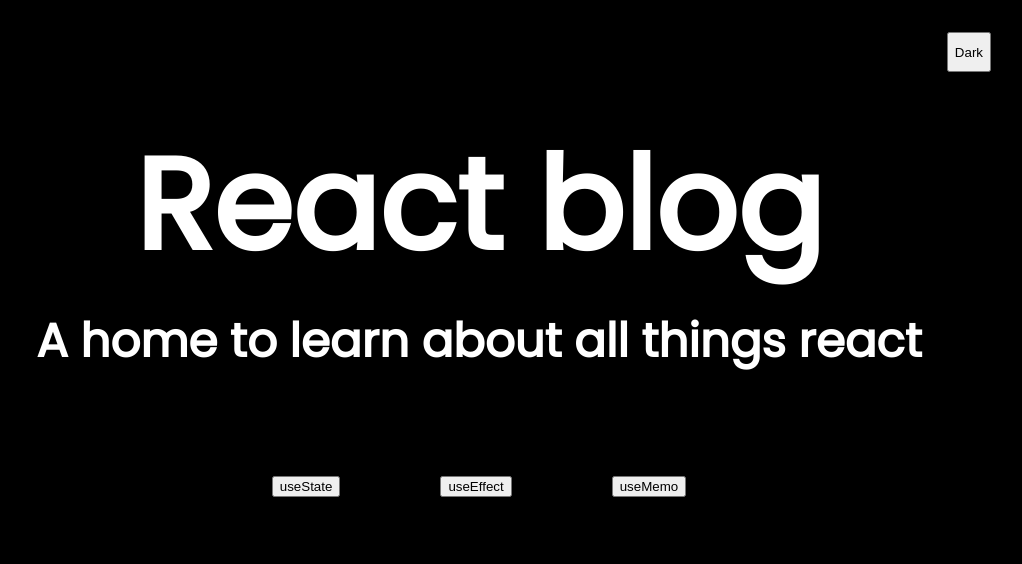
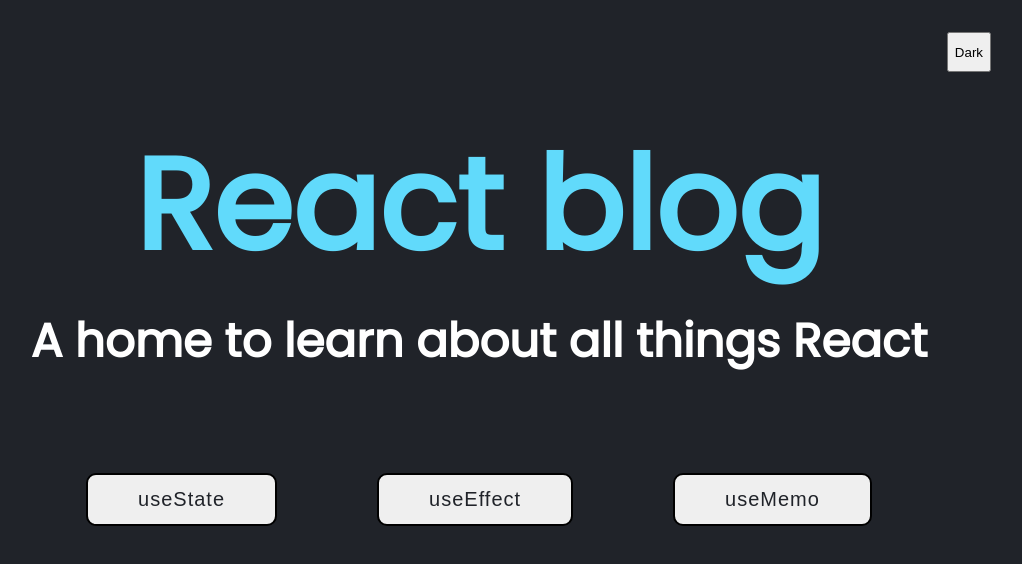
Before and after one commit to taine-rasmussen/react-blog, a React (Create React App) app: page / in a window 1280 px wide. Shown: the top 564 px of the page, without its empty margins (161-1183 px from the left). Built offline with nearby package versions, Linux system fonts and the light colour scheme.

Commit message:
more styling

```diff
--- a/src/App.css
+++ b/src/App.css
@@ -5,3 +5,14 @@ body {
   margin: 0rem;
   box-sizing: border-box;
 }
+
+.link-button {
+  font-size: 20px;
+  font-weight: 200;
+  letter-spacing: 1px;
+  padding: 13px 50px 13px;
+  outline: 0;
+  border: 2px solid black;
+  border-radius: 10px;
+  cursor: pointer;
+}
--- a/src/Components/Landing.js
+++ b/src/Components/Landing.js
@@ -1,13 +1,13 @@
 import React, { useState } from 'react'
-import Button from '../Library/Button'
+import LinkButton from '../Library/LinkButton'
 import '../Styles/Landing.css'
 
 const Landing = () => {
   const [darkMode, setDarkMode] = useState(true)
   const blogLinks = ['useState', 'useEffect', 'useMemo']
   const themeStyles = {
-    color: darkMode ? '#fff' : '#000',
-    backgroundColor: darkMode ? '#000' : '#fff'
+    color: darkMode ? '#61DAFB' : '#202329',
+    backgroundColor: darkMode ? '#202329' : '#fff'
   }
 
   return (
@@ -18,17 +18,27 @@ const Landing = () => {
         >Dark</button >
       </div>
       <div className="landing-headers">
-        <div className="header-title">
+        <div
+          className="header-title"
+          style={{ color: darkMode ? '#61DAFB' : '#202329' }}
+        >
           <h1>React blog</h1>
         </div>
-        <div className="header-subheader">
-          <h3>A home to learn about  all things react</h3>
+        <div
+          className="header-subheader"
+          style={{ color: darkMode ? '#fff' : '#202329' }}
+        >
+          <h3>A home to learn about  all things React</h3>
         </div>
       </div>
       <div className='landing-body'>
         {blogLinks.map(hook => (
           <div className='landing-item-container' key={hook}>
-            <Button text={hook} path={hook} />
+            <LinkButton
+              text={hook}
+              path={hook}
+              darkMode={darkMode}
+            />
           </div>
         ))}
       </div>
--- a/src/Components/StateBlog.js
+++ b/src/Components/StateBlog.js
@@ -4,7 +4,7 @@ import { dracula } from 'react-syntax-highlighter/dist/cjs/styles/hljs';
 import '../Styles/State.css'
 
 import Textbox from '../Library/Textbox'
-import Button from '../Library/Button'
+import LinkButton from '../Library/LinkButton'
 
 const StateBlog = () => {
   const exampleText = 'this is some example text about useState'
@@ -13,7 +13,7 @@ const StateBlog = () => {
     <div className="stateblog-container">
       <div>
         <h1>useState</h1>
-        <Button text={'Home'} path={'/'} />
+        <LinkButton text={'Home'} path={'/'} />
       </div>
       <div className="stateblog-body">
         <Textbox text={exampleText} />
--- a/src/Library/Button.js
+++ /dev/null
@@ -1,17 +0,0 @@
-import React from 'react'
-import { Link } from "react-router-dom";
-
-const Button = (props) => {
-  const {
-    text,
-    path
-  } = props
-
-  return (
-    <>
-      <Link to={path}><button>{text}</button></Link>
-    </>
-  )
-}
-
-export default Button
--- /dev/null
+++ b/src/Library/LinkButton.js
@@ -0,0 +1,24 @@
+import React from 'react'
+import { Link } from "react-router-dom";
+import '../App.css'
+
+const LinkButton = (props) => {
+  const {
+    text,
+    path,
+    darkMode
+  } = props
+
+  return (
+    <>
+      <Link to={path}>
+        <button
+          className="link-button"
+          style={{ color: '#202329' }}
+        >{text}</button>
+      </Link>
+    </>
+  )
+}
+
+export default LinkButton
```
